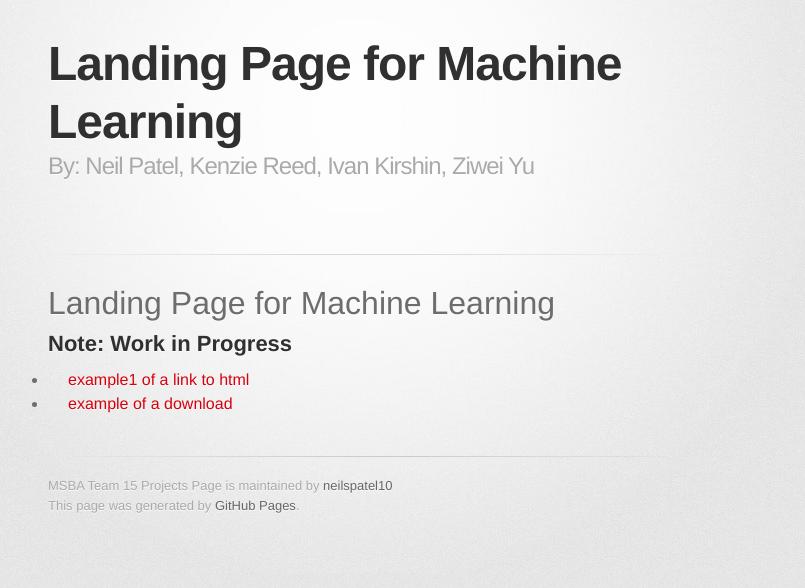
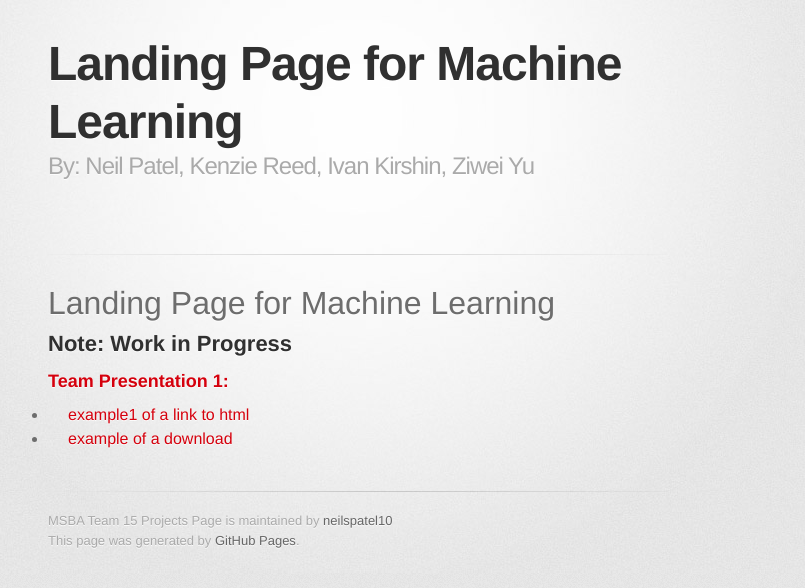
Before and after one commit to neilspatel10/MSBA-Team15.github.io, a Jekyll site: the page built from Machine_Learning/index.md, in a window 1280 px wide. Shown: the top 588 px of the page, without its empty margins (282-1087 px from the left). Built offline with Jekyll 4.4.1, drawn with Linux system fonts in a browser that asks for light colours; some web fonts are replaced; our own code applies the rules of GitHub Pages for plain Markdown files.

Commit message:
Update index.md

```diff
--- a/Machine_Learning/index.md
+++ b/Machine_Learning/index.md
@@ -1,4 +1,6 @@
 # Landing Page for Machine Learning
 ## Note: Work in Progress
+
+### Team Presentation 1:
 - [example1 of a link to html](spare_parts.html)
 - [example of a download](sample_code_html_javascript.pdf)
```
